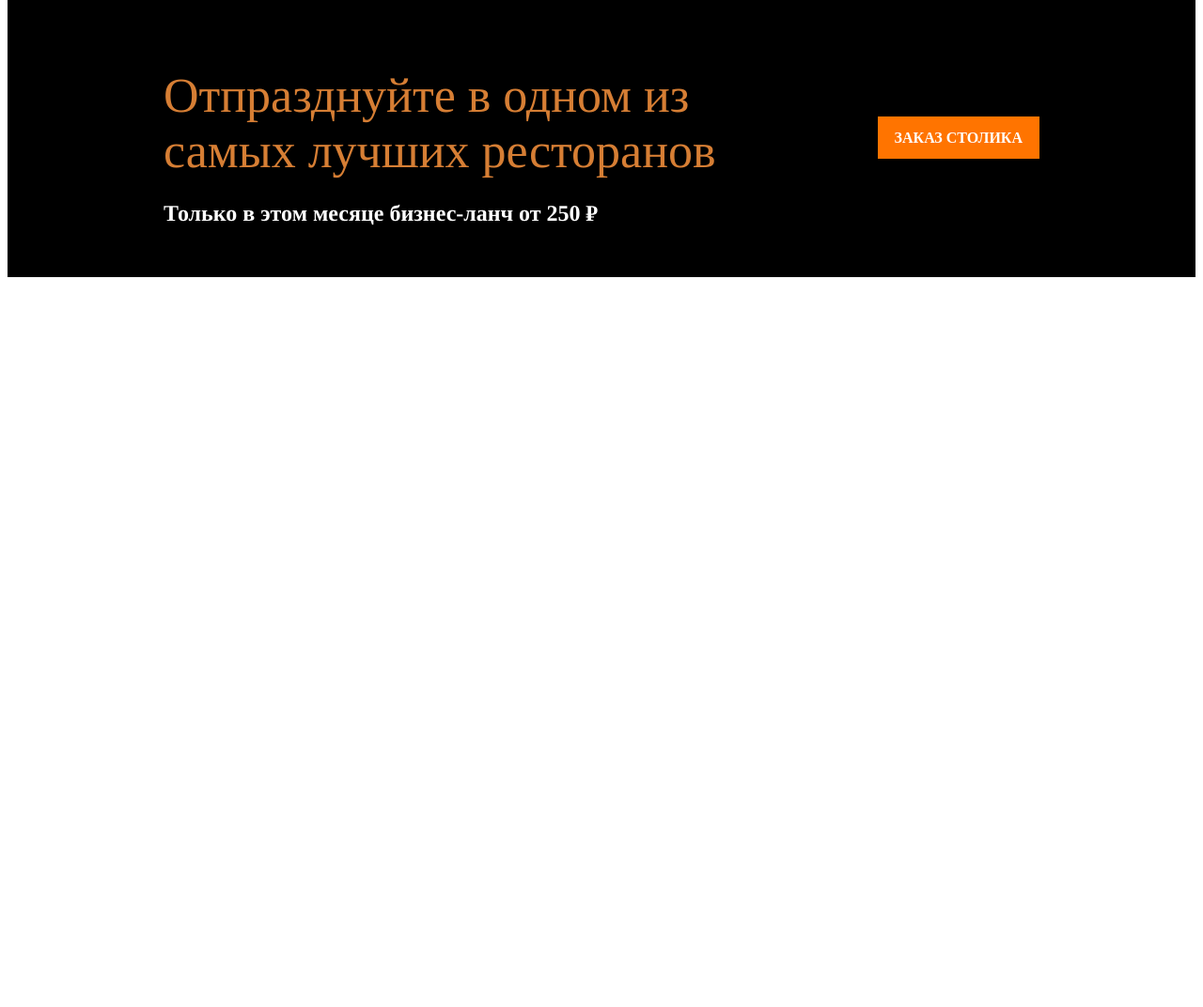
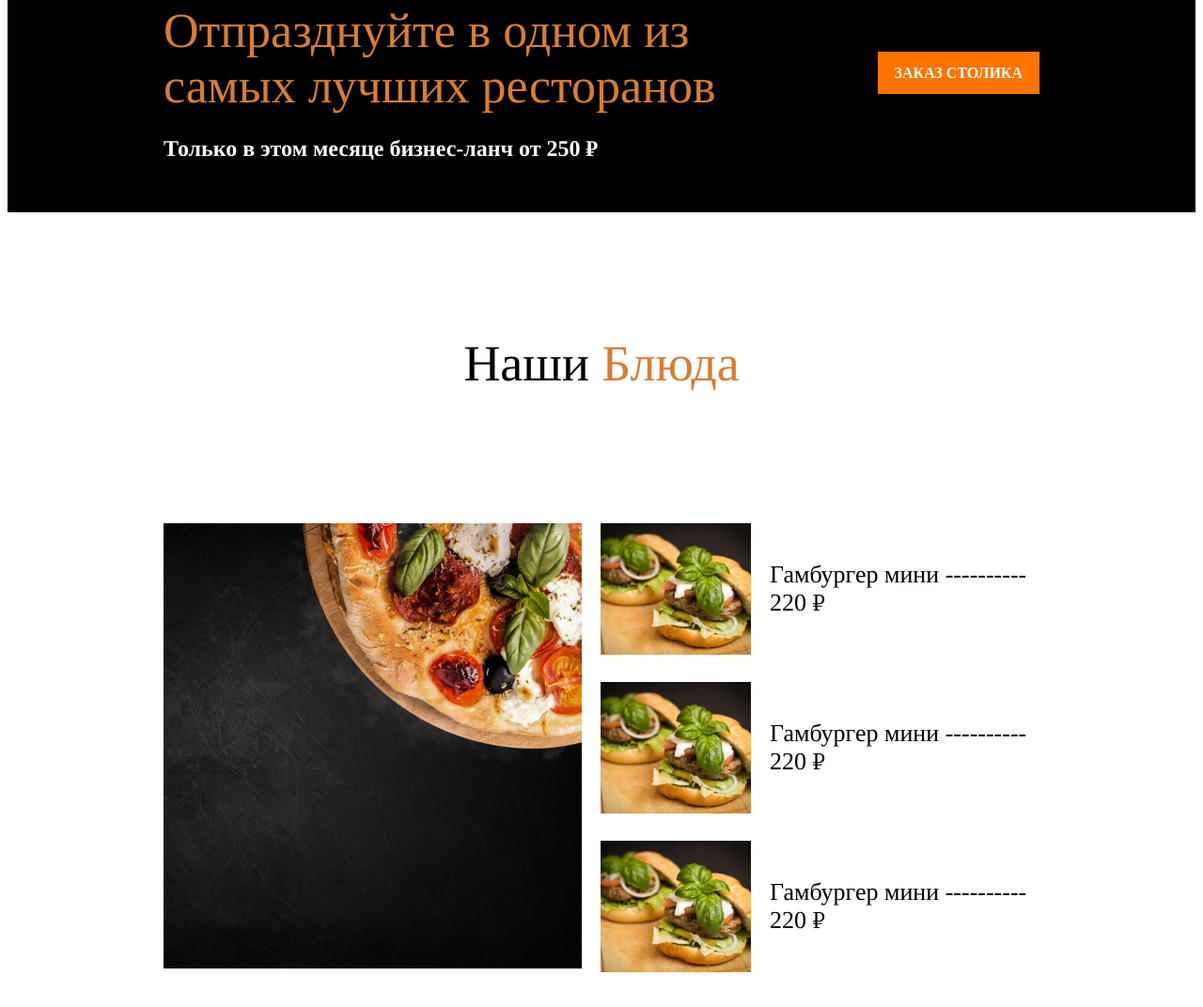
Before and after one commit to Rom-Freedom/restaraunt, a plain HTML site: page index.html in a window 1280 px wide. Shown: the part 1711-2783 px from the top of the page at 94% size. Before the commit the page ends 2014 px from the top, so only its background shows below. Drawn offline with nearby package versions, Linux system fonts and the light colour scheme.

Commit message:
"to form dishes block"

```diff
--- a/css/style.css
+++ b/css/style.css
@@ -268,6 +268,7 @@
 .black-block {
     background:#000;
     padding: 30px 0px;
+    margin-bottom: 130px;
 }
 
 .block-holder {
@@ -300,3 +301,42 @@
 .right-btn:hover {
     background-color: #a35413;
 }
+
+/* DISHES */
+.dishes-title {
+    font-family: 'Tinos', serif;
+    color: #000;
+    font-size: 54px;
+    font-weight: 400;
+    text-align: center;
+    margin-bottom: 139px;
+}
+.dishes-title span {
+    color: #D67E34;
+    font-family: 'Tinos', serif;
+    font-size: 54px;
+    font-weight: 400;
+}
+
+.burgers-image {
+    margin-right: 20px;
+}
+
+.burgers {
+    display: flex;
+    justify-content: center;
+}
+
+.burger-item {
+    display: flex;
+    align-items: center;
+    margin-bottom: 29px;
+}
+
+.burger-text {
+    color: #000;
+    font-family: 'Tinos', serif;
+    font-size: 26px;
+    font-weight: 400;
+    margin-left: 20px;
+}
--- a/index.html
+++ b/index.html
@@ -175,5 +175,37 @@
             </div>
         </div>
     </section>
+
+    <!-- DISHES -->
+    <section class="dishes">
+        <div class="container">
+            <h3 class="dishes-title">
+                Наши <span>Блюда</span>
+            </h3>
+
+            <div class="burgers">
+                <div class="burgers-image">
+                    <img class="pizza" src="images/pizza-4968645_1920 (1) 1.jpg" alt="pizza">
+                </div>
+
+                <div class="burgers-item">
+                    <div class="burger-item">
+                        <img src="images/hamburger-494706_1920 1.jpg" alt="hamb" class="burger">
+                        <p class="burger-text">Гамбургер мини ---------- 220 ₽</p>
+                    </div>
+
+                    <div class="burger-item">
+                        <img src="images/hamburger-494706_1920 1.jpg" alt="hamb" class="burger">
+                        <p class="burger-text">Гамбургер мини ---------- 220 ₽</p>
+                    </div>
+
+                    <div class="burger-item">
+                        <img src="images/hamburger-494706_1920 1.jpg" alt="hamb" class="burger">
+                        <p class="burger-text">Гамбургер мини ---------- 220 ₽</p>
+                    </div>
+                </div>
+            </div>
+        </div>
+    </section>
 </body>
 </html>
```
Also changed, not shown: images/Mask Group.svg (deleted), images/Rectangle 38.png (deleted), images/black-bg.jpg (deleted), images/delicious-1866631_1920 1.png (deleted), images/hamburger-494706_1920 1.jpg (added), images/pizza-4968645_1920 (1) 1.jpg (added).
